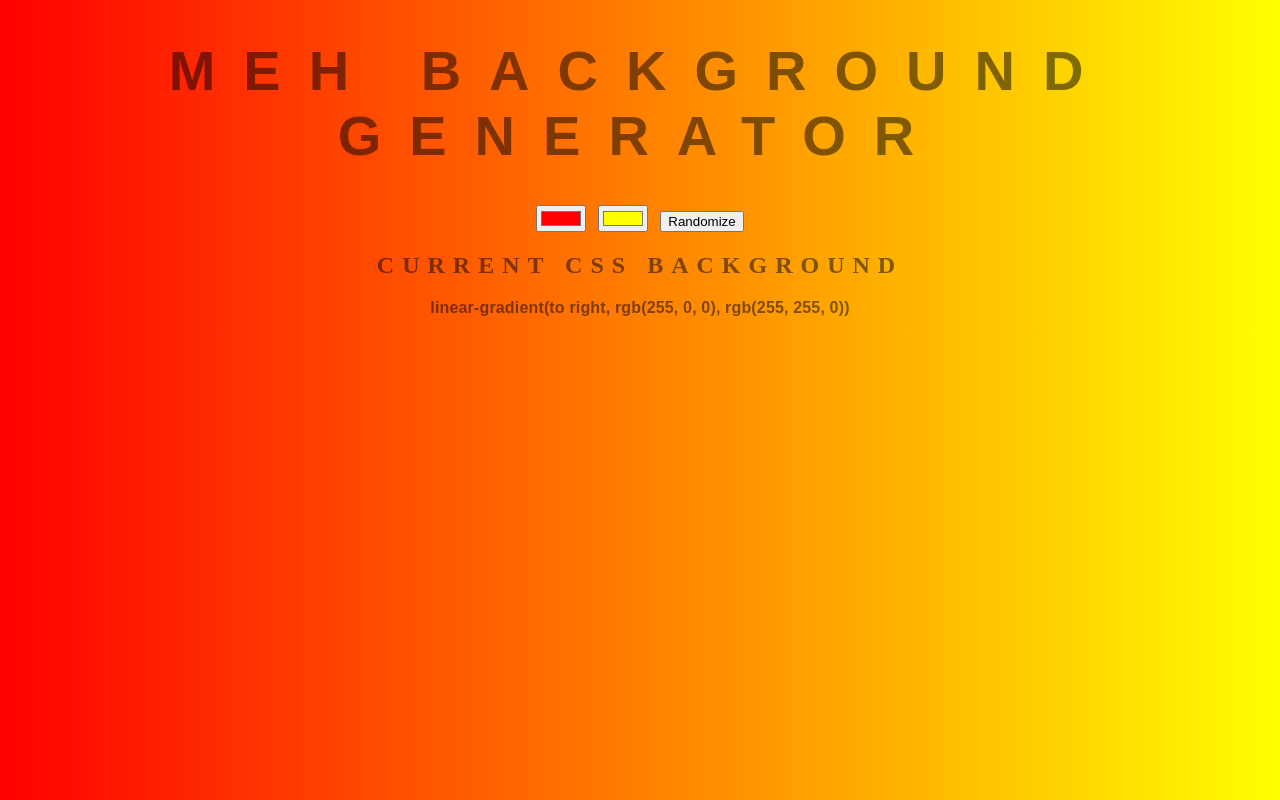
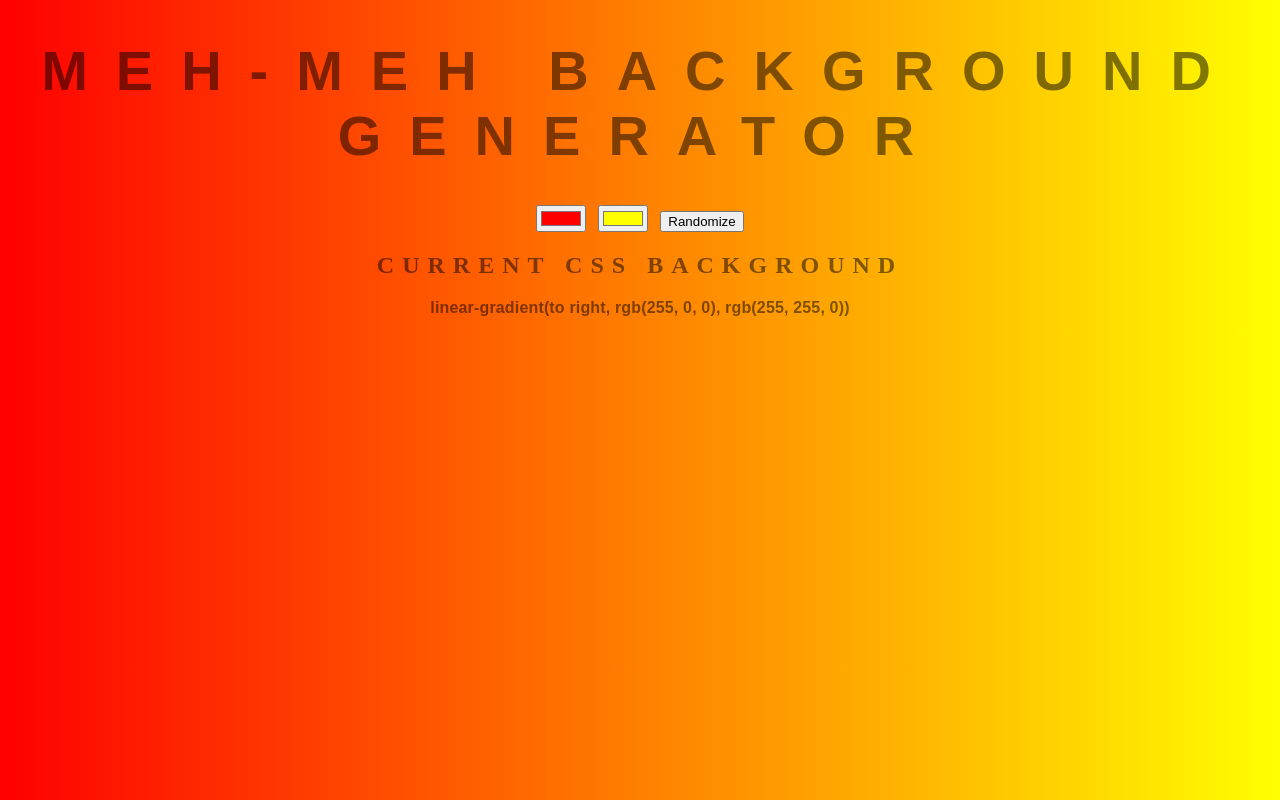
Before and after one commit to RKCP/background-generator, a plain HTML site: page index.html in a window 1280 px wide. Drawn offline with Linux system fonts and the light colour scheme.

Commit message:
Changed Title again

```diff
--- a/index.html
+++ b/index.html
@@ -5,7 +5,7 @@
 	<link rel="stylesheet" type="text/css" href="style.css">
 </head>
 <body id="gradient">
-	<h1>Meh Background Generator</h1>
+	<h1>Meh-Meh Background Generator</h1>
 	<input class="color1" type="color" name="color1" value="#FF0000">
 	<input class="color2" type="color" name="color2" value="#FFFF00">
 	<button>Randomize</button>
```
